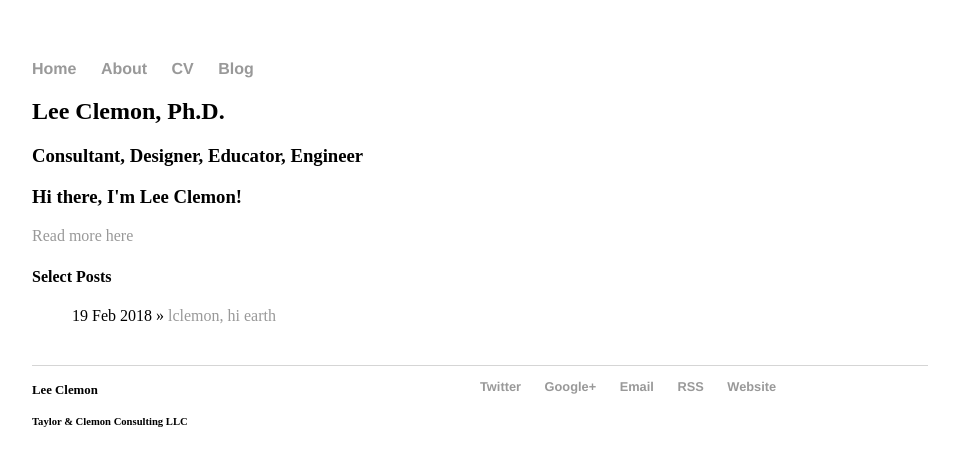
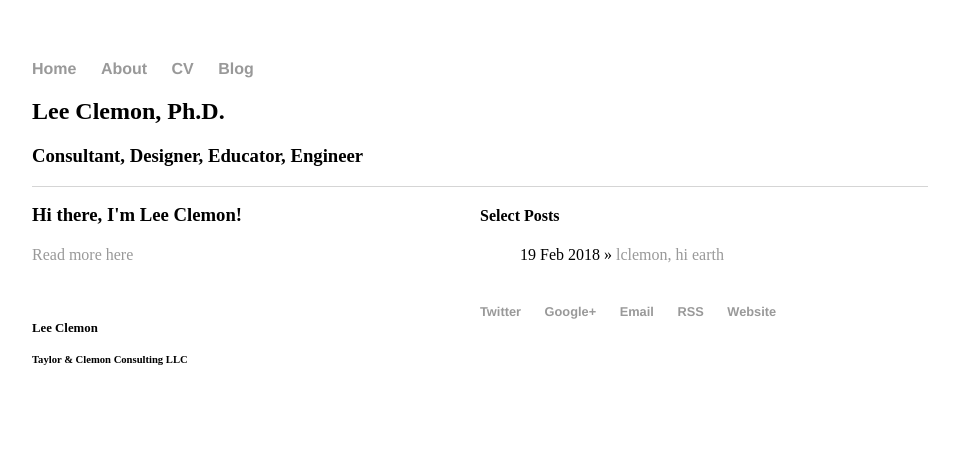
Before and after one commit to lclemon/lclemon.github.io, a Jekyll site: the page built from index.html, in a window 1280 px wide. Shown: the top 466 px of the page, without its empty margins (160-1119 px from the left). Built offline with Jekyll 4.4.1, drawn with Linux system fonts in a browser that asks for light colours.

Commit message:
Update index.html

```diff
--- a/index.html
+++ b/index.html
@@ -7,11 +7,12 @@
     <h3>Consultant, Designer, Educator, Engineer </h3>
   </header>
 
-<div class="body">
+<div class="colleft">
 	<h3>Hi there, I'm Lee Clemon!</h1>
 	<p> <a href="/about">Read more here</a></p>
 </div><!-- /.blurb -->
 
+<div class="colleft">
 <h4> Select Posts</h4>
 <ul class="posts">
 
@@ -19,3 +20,8 @@
 	    <li><span>{{ post.date | date_to_string }}</span> » <a href="{{ post.url }}" title="{{ post.title }}">{{ post.title }}</a></li>
 	  {% endfor %}
 	</ul>
+</div>
+
+<div class="colright">
+
+</div>
```
